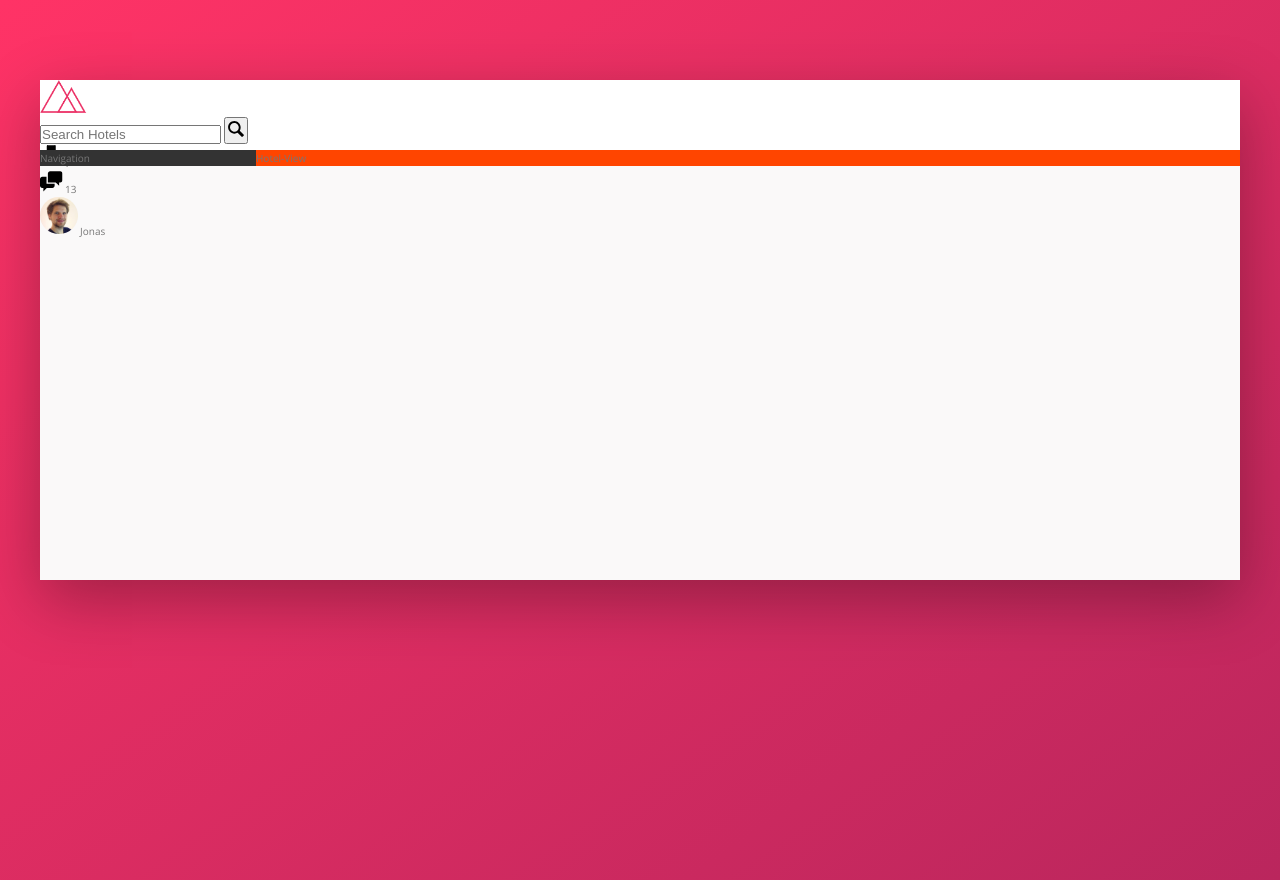
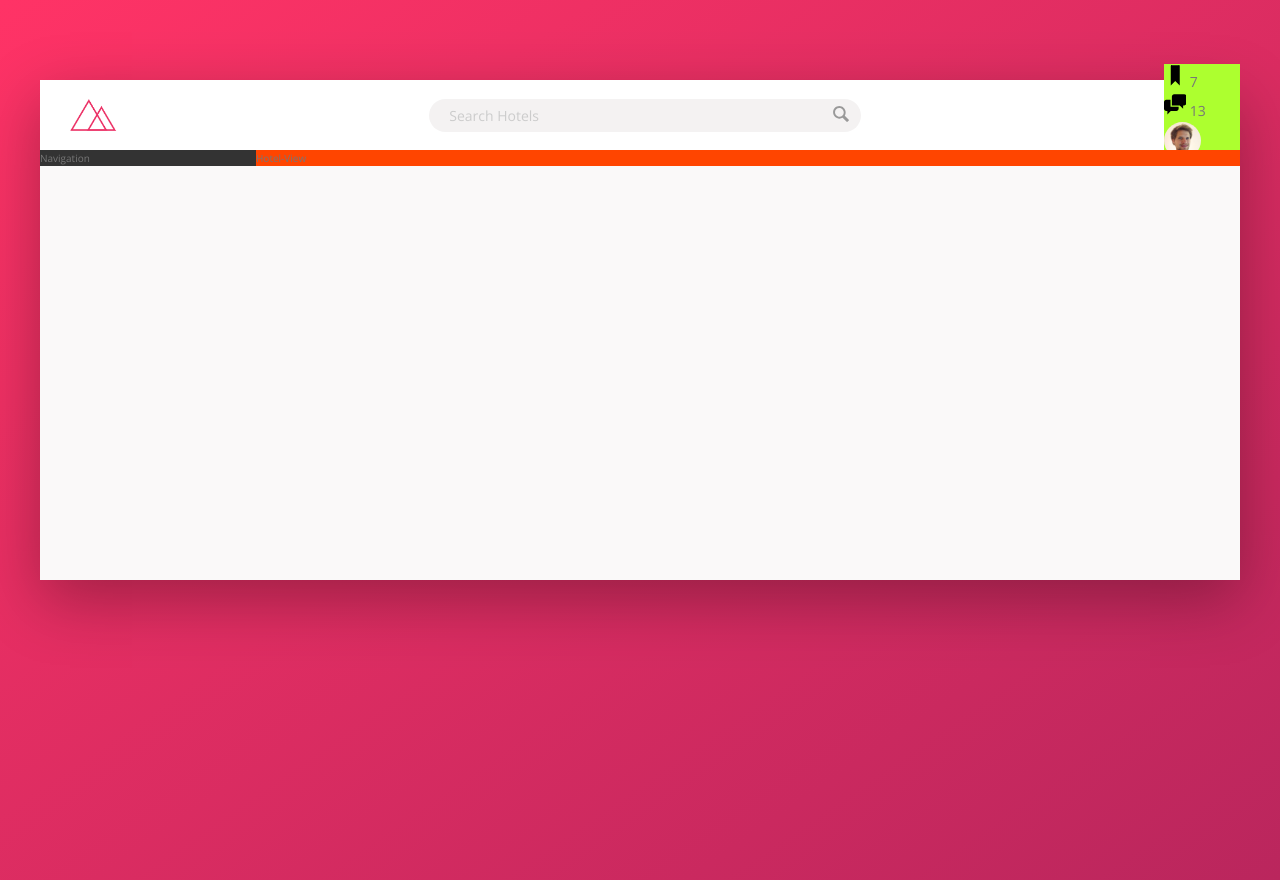
Before and after one commit to benjimon24/css-trillo, a plain HTML site: page index.html in a window 1280 px wide. Drawn offline with nearby package versions, Linux system fonts and the light colour scheme.

Commit message:
align the items in the header horizontally,adjust the alignment of the logo, style the search bar, and add simple animations to search bar

```diff
--- a/css/style.css
+++ b/css/style.css
@@ -58,9 +58,13 @@ body {
   min-height: 50rem; }
 
 .header {
+  font-size: 1.4rem;
   height: 7rem;
   background-color: #fff;
-  border-bottom: var(--color-grey-light-2); }
+  border-bottom: var(--color-grey-light-2);
+  display: flex;
+  justify-content: space-between;
+  align-items: center; }
 
 .content {
   display: flex; }
@@ -74,16 +78,51 @@ body {
   flex: 1; }
 
 .logo {
-  height: 3.25rem; }
+  height: 3.25rem;
+  margin-left: 3rem; }
 
+.search {
+  flex: 0 0 40%;
+  display: flex;
+  align-items: center;
+  justify-content: center; }
+  .search__input {
+    font-family: inherit;
+    font-size: inherit;
+    color: inherit;
+    background-color: var(--color-grey-light-2);
+    border: none;
+    padding: 0.7rem 2rem;
+    border-radius: 100px;
+    width: 90%;
+    transition: all 0.2s;
+    margin-right: -3rem; }
+    .search__input:focus {
+      outline: none;
+      width: 100%;
+      background-color: var(--color-grey-light-3); }
+    .search__input::-webkit-input-placeholder {
+      font-weight: 100;
+      color: var(--color-grey-light-4); }
+  .search__input:focus + .search__button {
+    background-color: var(--color-grey-light-3); }
+  .search__button {
+    border: none;
+    background-color: var(--color-grey-light-2); }
+    .search__button:focus {
+      outline: none; }
+    .search__button:active {
+      transform: translateY(2px); }
   .search__icon {
     height: 2rem;
-  width: 2rem; }
+    width: 2rem;
+    fill: var(--color-grey-dark-3); }
 
+.user-nav {
+  background-color: greenyellow; }
   .user-nav__icon {
     height: 2.25rem;
     width: 2.25rem; }
-
   .user-nav__user-photo {
     height: 3.75rem;
     border-radius: 50%; }
--- a/sass/_components.scss
+++ b/sass/_components.scss
@@ -1,42 +1,81 @@
 // LOGO
 .logo {
   height: 3.25rem;
+  margin-left: 3rem;
 }
 
 //SEARCH
 .search {
+  flex: 0 0 40%;
+
+  display: flex; //NESTED FLEXBOX!!
+  align-items: center;
+  justify-content: center;
+
   &__input {
+    font-family: inherit;
+    font-size: inherit;
+    color: inherit;
+    background-color: var(--color-grey-light-2);
+    border: none;
+    padding: 0.7rem 2rem;
+    border-radius: 100px;
+    width: 90%;
+    transition: all 0.2s;
+    margin-right: -3rem; //so that the button will overlap with the input
 
+    &:focus {
+      outline: none;
+      width: 100%;
+      background-color: var(--color-grey-light-3);
+    }
+
+    &::-webkit-input-placeholder {
+      font-weight: 100;
+      color: var(--color-grey-light-4);
+    }
+  }
+
+  //when the input field is focused, change the background color of the button as well
+  &__input:focus + &__button {
+    background-color: var(--color-grey-light-3);
   }
 
   &__button {
+    border: none;
+    background-color: var(--color-grey-light-2);
 
+    &:focus {
+      outline: none;
+    }
+
+    &:active {
+      transform: translateY(2px);
+    }
   }
 
   &__icon {
     height: 2rem;
     width: 2rem;
+    fill: var(--color-grey-dark-3);
   }
 }
 
 //USER NAVIGATION
 .user-nav {
+  background-color: greenyellow;
   &__icon-box {
-
   }
 
   &__icon {
     height: 2.25rem;
     width: 2.25rem;
-
   }
 
   &__notification {
-
   }
 
   &__user {
-
   }
 
   &__user-photo {
@@ -45,6 +84,5 @@
   }
 
   &__user-name {
-
   }
 }
--- a/sass/_layout.scss
+++ b/sass/_layout.scss
@@ -6,9 +6,13 @@
   min-height: 50rem;
 }
 .header {
+  font-size: 1.4rem;
   height: 7rem;
   background-color: #fff;
   border-bottom: var(--color-grey-light-2);
+  display: flex;
+  justify-content: space-between;
+  align-items: center;
 }
 
 .content {
```
Lines whose indentation alone changed are shown as unchanged.
